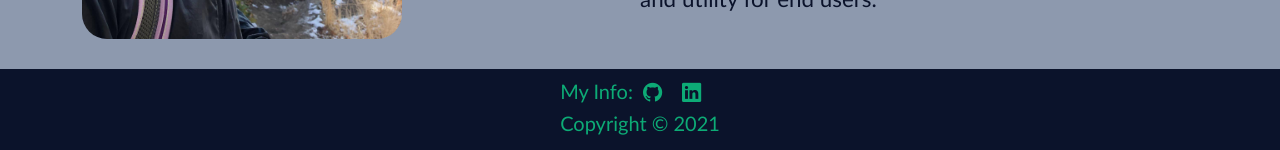
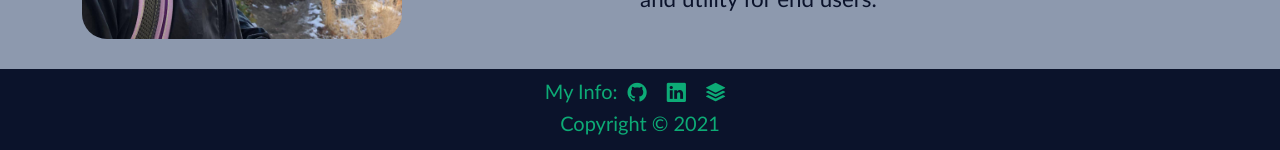
Before and after one commit to ds1242/portfolio-react, a React (Create React App) app: page / in a window 1280 px wide. Shown: the part 911-1061 px from the top of the page. Built offline with nearby package versions, Linux system fonts and the light colour scheme.

Commit message:
added third icon and fixed footer styling

```diff
--- a/src/components/Footer/Footer.jsx
+++ b/src/components/Footer/Footer.jsx
@@ -1,15 +1,22 @@
 import React from 'react';
-import './Footer.css';
+// import './Footer.css';
 
 function Footer() {
     return (
         <footer className="footer mt-auto" datatest-id="footer">
-            <div>
-                <h5 id="info-id">My Info:
-                <a href="https://bit.ly/3eKK7uy" target="_blank" rel='noreferrer noopener'><i className="bi bi-github"></i></a>
-                <a href="https://bit.ly/3x0CDd4" target="_blank" rel='noreferrer noopener'><i className="bi bi-linkedin"></i></a>
-                </h5>
-                <h5 datatest-id="date">Copyright &copy; {new Date().getFullYear()}</h5>
+            <div className="row justify-content-md-center">
+                <div className="col-md-auto">
+                    <h5 id="info-id">My Info:
+                    <a href="https://bit.ly/3eKK7uy" target="_blank" rel='noreferrer noopener'><i className="bi bi-github"></i></a>
+                    <a href="https://bit.ly/3x0CDd4" target="_blank" rel='noreferrer noopener'><i className="bi bi-linkedin"></i></a>
+                    <a href="https://bit.ly/3fbDD8b" target="_blank" rel='noreferrer noopener'><i class="bi bi-stack"></i></a>
+                    </h5>
+                </div>
+            </div>
+            <div className="row justify-content-md-center">
+                <div className="col-md-auto">
+                    <h5 datatest-id="date">Copyright &copy; {new Date().getFullYear()}</h5>
+                </div>
             </div>
 
         </footer>
```
